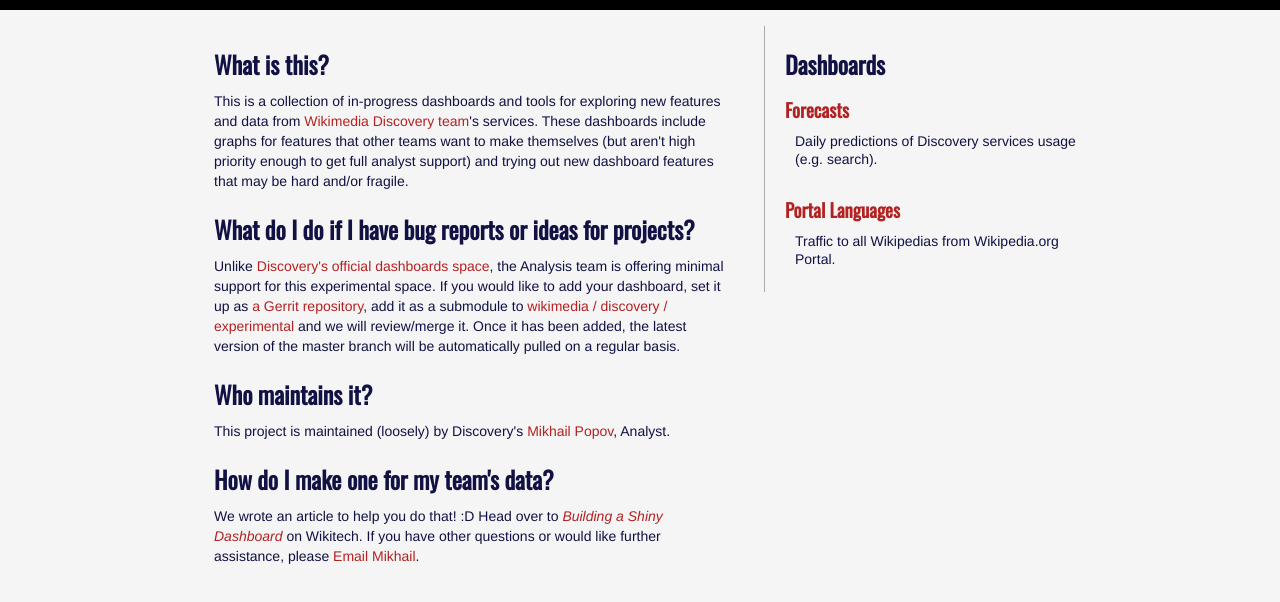
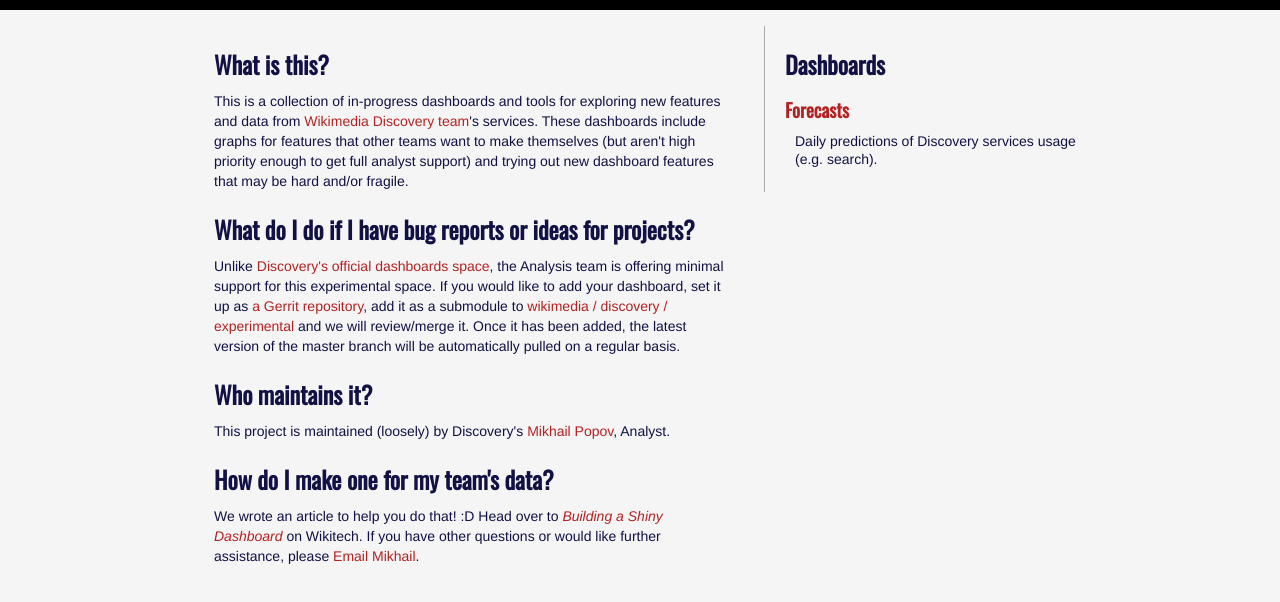
Before and after one commit to wikimedia/wikimedia-discovery-experimental, a plain HTML site: page shiny-server/index.html in a window 1280 px wide. Shown: the part 110-712 px from the top of the page. Drawn offline with nearby package versions, Linux system fonts and the light colour scheme.

Commit message:
Remove reference to removed Portal langs dash
Change-Id: Ib22c4ff6848effd871acbcc63f6cfe2b7f7e64be

```diff
--- a/shiny-server/index.html
+++ b/shiny-server/index.html
@@ -79,11 +79,6 @@
         Daily predictions of Discovery services usage (e.g. search).
       </p>
 
-      <h3><a href = "./portal/">Portal Languages</a></h3>
-      <p class="caption">
-        Traffic to all Wikipedias from Wikipedia.org Portal.
-      </p>
-
     </div>
     <div id="info">
 
```
